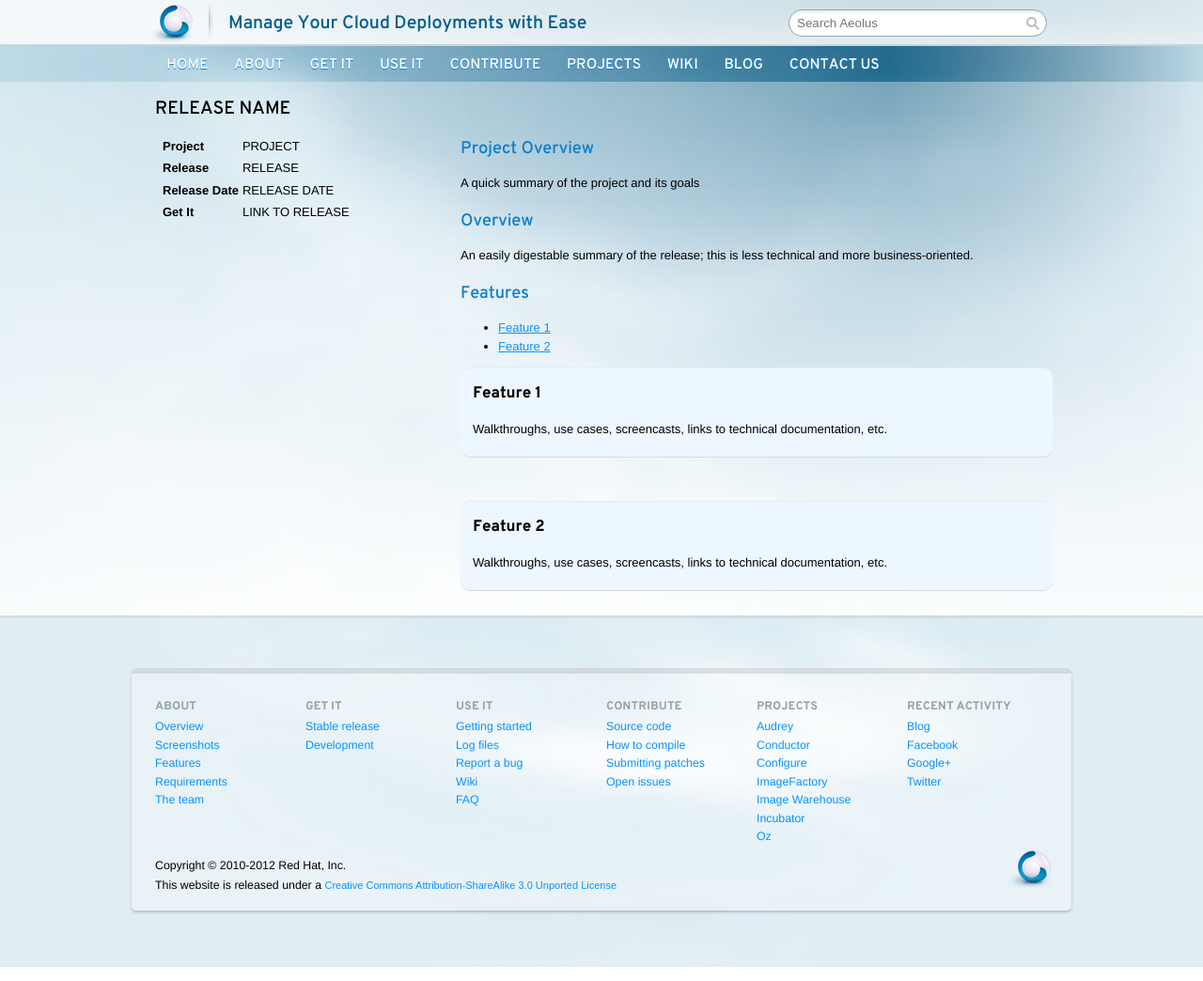
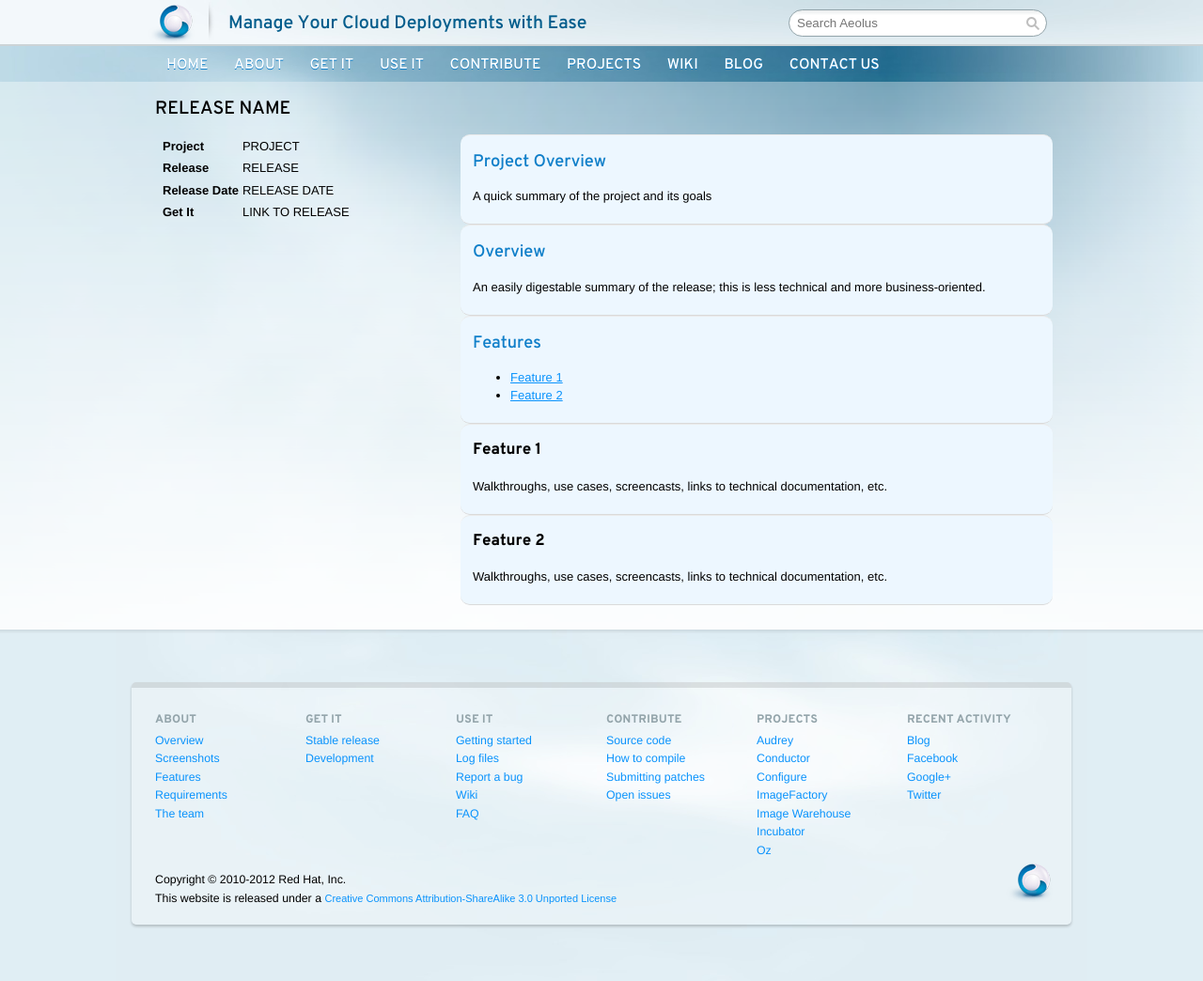
Before and after one commit to aeolusproject/aeolusproject.github.com, a Jekyll site: the page built from releases/template.md, in a window 1280 px wide. Shown: the whole page at 94% size. Built offline with Jekyll 4.4.1, drawn with Linux system fonts in a browser that asks for light colours; nearby versions of some CDN libraries; comment, search, counter and statistics services are not loaded.

Commit message:
updated div subgroupings

```diff
--- a/releases/template.md
+++ b/releases/template.md
@@ -19,26 +19,27 @@
   </div>
   <div class='grid_16'>
 
+<div class="section-grouping">
 ##Project Overview
 
 A quick summary of the project and its goals
-
+</div>
+<div class="section-grouping">
 ##Overview
 
 An easily digestable summary of the release; this is less technical and more business-oriented.
-
+</div>
+<div class="section-grouping">
 ##Features
 
 - [Feature 1](#feature1)
 - [Feature 2](#feature2)
-
+</div>
 <div id="feature1" class="section-grouping">
 ### Feature 1
 
 Walkthroughs, use cases, screencasts, links to technical documentation, etc.
 </div>
-<br />
-
 <div id="feature2" class="section-grouping">
 ### Feature 2
 
```
